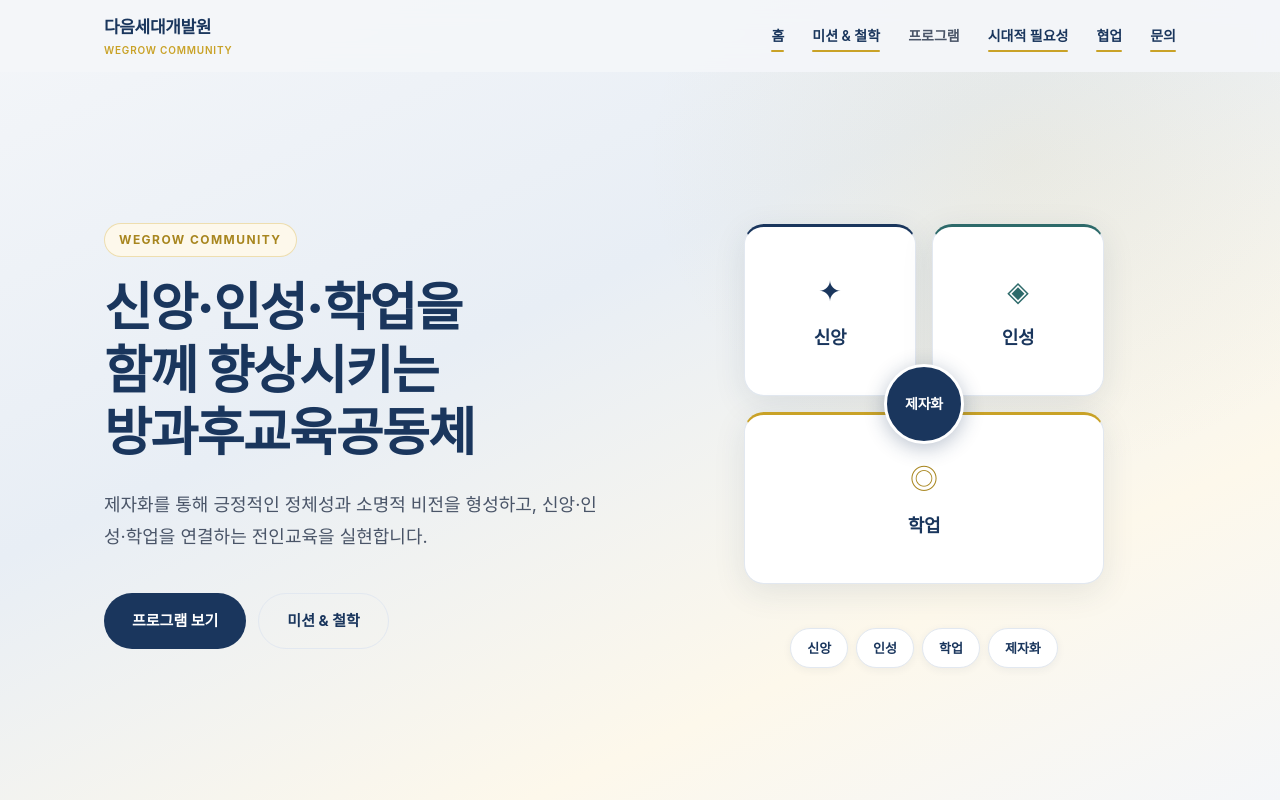
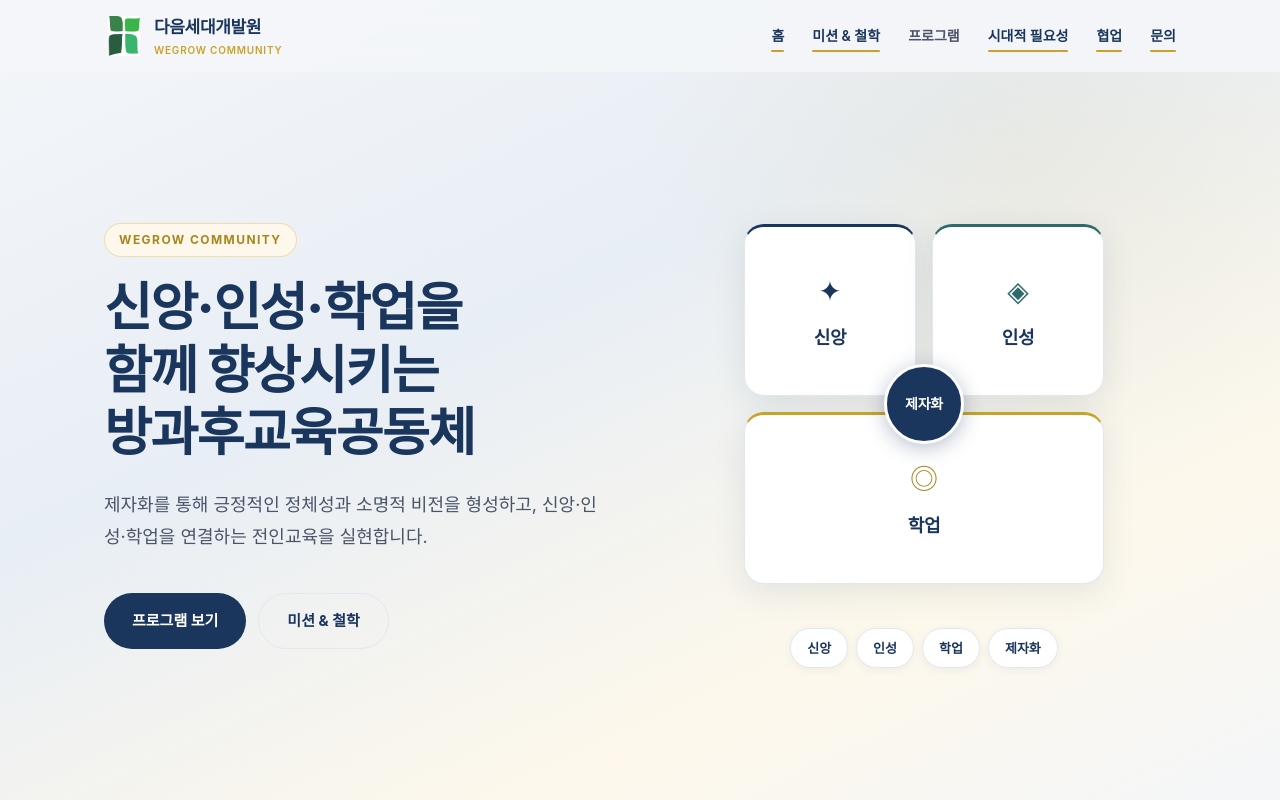
Before and after one commit to hssonoflord/next-generation-dev-institute, a website: page index.html in a window 1280 px wide. Shown: the top 800 px of the page. Drawn offline with Linux system fonts and the light colour scheme; a web font is replaced by a local one.

Commit message:
헤더 로고에 십자가 아이콘 이미지 추가
다음세대개발원 텍스트 로고 왼쪽에 logo-icon.png 배치.

```diff
--- a/content/site-content.js
+++ b/content/site-content.js
@@ -6,6 +6,8 @@ const SITE_CONTENT = {
   site: {
     name: "다음세대개발원",
     nameEn: "WeGrow Community",
+    logoIcon: "images/logo-icon.png",
+    logoIconAlt: "다음세대개발원 십자가 로고",
     tagline: "제자화를 통해 신앙과 인성과 학업을 함께 향상시키는 방과후교육공동체",
     description:
       "WeGrow Community(WGC) — 제자화를 통한 전인교육으로 다음세대의 신앙·인성·학업을 함께 향상시키는 방과후교육공동체",
--- a/css/style.css
+++ b/css/style.css
@@ -137,6 +137,20 @@ button {
 }
 
 .logo {
+  display: flex;
+  flex-direction: row;
+  align-items: center;
+  gap: 10px;
+}
+
+.logo__icon {
+  width: 40px;
+  height: 40px;
+  object-fit: contain;
+  flex-shrink: 0;
+}
+
+.logo__text {
   display: flex;
   flex-direction: column;
   gap: 1px;
--- a/js/main.js
+++ b/js/main.js
@@ -69,10 +69,14 @@ function renderFooter() {
 }
 
 function renderLogo() {
+  const { site } = SITE_CONTENT;
   document.querySelectorAll("[data-logo]").forEach((el) => {
     el.innerHTML = `
-      <span class="logo__name">${SITE_CONTENT.site.name}</span>
-      <span class="logo__en">${SITE_CONTENT.site.nameEn}</span>
+      <img class="logo__icon" src="${site.logoIcon}" alt="${site.logoIconAlt}" width="40" height="40" />
+      <span class="logo__text">
+        <span class="logo__name">${site.name}</span>
+        <span class="logo__en">${site.nameEn}</span>
+      </span>
     `;
   });
 }
```
Also changed, not shown: images/logo-icon.png (added).
